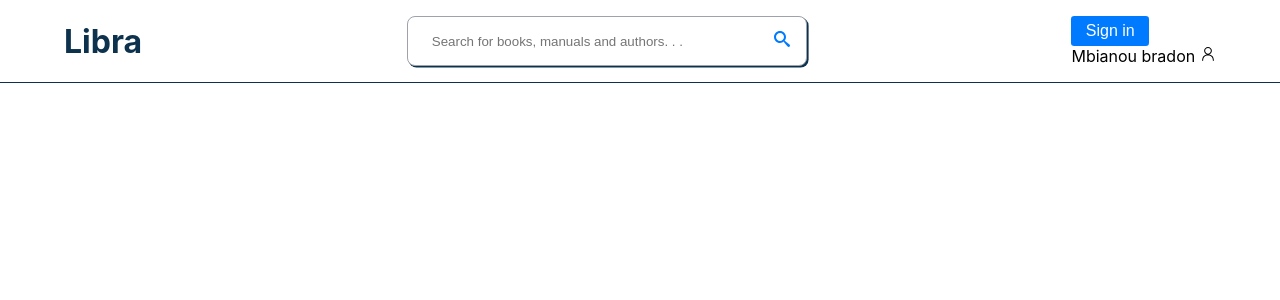
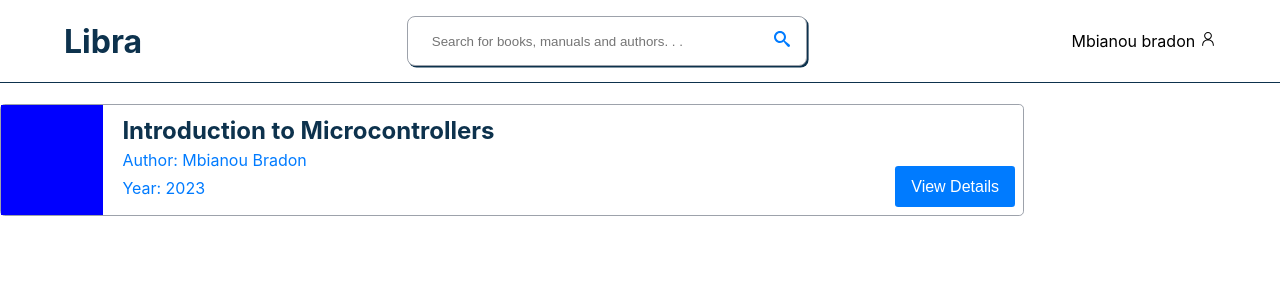
Before and after one commit to mbianou-bradon/Library-management-system, a React (Create React App) app: page / in a window 1280 px wide. Shown: the top 300 px of the page. Built offline with nearby package versions, Linux system fonts and the light colour scheme.

Commit message:
completed bookCard component

```diff
--- a/src/App.js
+++ b/src/App.js
@@ -1,10 +1,12 @@
 import './App.css';
+import BookCard from './components/BookCard/BookCard';
 import Navbar from './components/Navbar/Navbar';
 
 function App() {
   return (
     <div className="App">
       <Navbar/>
+      <BookCard/>
     </div>
   );
 }
--- /dev/null
+++ b/src/components/BookCard/BookCard.jsx
@@ -0,0 +1,31 @@
+import "./bookcard.css"
+
+export default function BookCard() {
+
+    return(
+        <div className="book_card_container">
+            <div className="book_card__subcontainer">
+                {/* Book Cover Page */}
+                <div className="book_card_cover_image">
+                    <div></div>
+                </div>
+                {/* Book details */}
+                <div className="book_details_container">
+                    <h2 className="book__title">Introduction to Microcontrollers</h2>
+                    <div className="book__author__year__styles">
+                        <p className="book__author">Author: Mbianou Bradon</p>
+                        <p className="book__year">Year: 2023</p>
+                    </div>
+                </div>
+
+                {/* View Book Details */}
+                <div className="view_details_button">
+                    <div>
+                        <button className="details_button">View Details</button>
+                    </div>
+                </div>
+            </div>
+
+        </div>
+    )
+}
--- /dev/null
+++ b/src/components/BookCard/bookcard.css
@@ -0,0 +1,69 @@
+.book_card_container {
+    height: 7rem;
+    /* background-color: red; */
+    width: 80%;
+    margin-block-start: 1.3rem;
+    border : 1px solid var(--neutral-gray);
+    border-radius: 0.3rem;
+    transition : 0.3s all ease-in-out;
+}
+
+.book_card_container:hover {
+    box-shadow : 0 0 0.6rem var(--primary-color);
+    cursor : pointer;
+}
+
+.book_card__subcontainer {
+    display: flex;
+    height: 100%;
+    width: 100%;
+    gap: 1.2rem;
+    position: relative;
+}
+
+.book_card_cover_image {
+    height: 100%;
+    width: 10%;
+    background-color: blue;
+}
+
+.book_details_container {
+    height: 100%;
+    width : 75%;
+    padding-block : 0.7rem;
+}
+.book__title {
+    font-size: 1.5rem;
+    color: var(--primary-color-dark);
+    margin-block-end: 0.3rem;
+}
+
+.book__author__year__styles {
+    color : var(--primary-color);
+    font-size: 1rem;
+}
+
+.book__author {
+    margin-block-end : 0.5rem
+}
+
+.view_details_button {
+    position: absolute;
+    bottom: 0.5rem;
+    right: 0.5rem;
+}
+
+.details_button {
+    padding-inline: 1rem;
+    padding-block: 0.7rem;
+    cursor: pointer;
+    transition: 0.2s ease-in;
+}
+
+.details_button:hover {
+    background-color: var(--primary-color-dark);
+}
+
+.details_button:active {
+    transform: scale(0.95);
+}
--- a/src/components/Navbar/Navbar.jsx
+++ b/src/components/Navbar/Navbar.jsx
@@ -1,9 +1,10 @@
+import React from "react"
 import "./navbar.css"
 import { ImSearch } from "react-icons/im"
 import { RxPerson } from "react-icons/rx"
 
 export default function Navbar(){
-
+    const [isSignIn, setIsSignIn] = React.useState(false);
 
     return (
         <nav>
@@ -26,7 +27,9 @@ export default function Navbar(){
             <div>
                 {/* Sign up Container */}
                 <div>
+                    {isSignIn?
                         <button>Sign in</button>
+                        :
                         <div className="user_detail_container">
                             <div className="username_container">
                                 <p>Mbianou bradon</p>
@@ -36,6 +39,7 @@ export default function Navbar(){
                                 <RxPerson />
                             </div>
                         </div>
+                    }
                 </div>
             </div>
         </nav>
```
Also changed, not shown: src/components/sideMenu/SideMenu.jsx (added, +14 -0 lines), src/components/sideMenu/sideMenu.css (added). Lines whose indentation alone changed are shown as unchanged.
